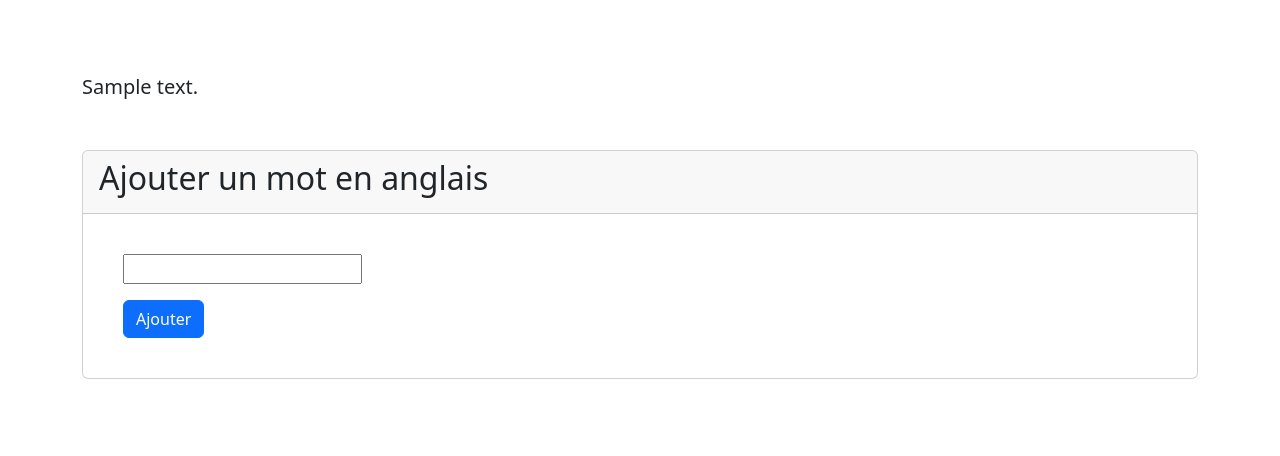
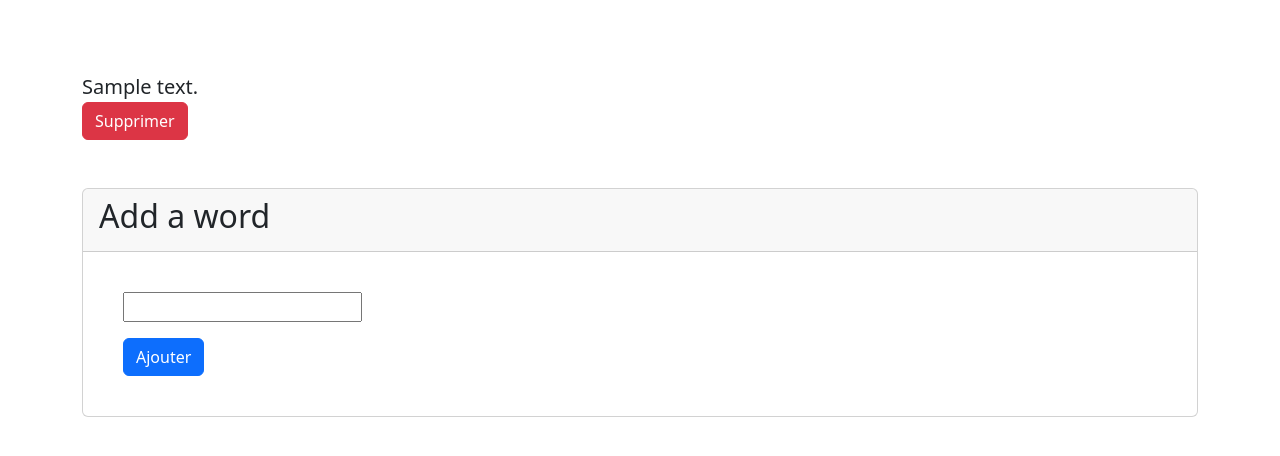
Before and after one commit to raphaelmoynat/minigamesdjango, a Django app: page /add_word/ in a window 1280 px wide. Shown: the part 56-512 px from the top of the page. Run offline with Django 5.2, Linux system fonts and the light colour scheme; tables that the repository leaves empty hold one stand-in row (values such as "Sample post"); some libraries are stand-ins or nearby versions.

Commit message:
correctifs

```diff
--- a/minigamesdjango/urls.py
+++ b/minigamesdjango/urls.py
@@ -23,6 +23,7 @@ urlpatterns = [
     path('admin/', admin.site.urls),
     path('', views.index, name='index'),
     path("add_word/", views.add_word, name="add_word"),
+    path("delete_word/<int:word_id>/", views.delete_word, name="delete_word"),
     path("start_cemantox/", views.start_cemantox, name="start_cemantox"),
     path("play_cemantox/", views.play_cemantox, name="play_cemantox"),
     path("reset_cemantox/", views.reset_cemantox, name="reset_cemantox"),
--- a/website/templates/cemantox/add_word.html
+++ b/website/templates/cemantox/add_word.html
@@ -6,12 +6,13 @@
         <div class="mb-1">
             <br>
             <div class="fs-5">{{ word.text }}</div>
+            <a href="{% url 'delete_word' word.id %}" class="btn btn-danger">Supprimer</a>
 
         </div>
         {% endfor %}
         <div class="card mt-5">
             <div class="card-header">
-                <h2>Ajouter un mot en anglais</h2>
+                <h2>Add a word</h2>
             </div>
             <div class="card-body">
                 <form method="post" class="p-4">
--- a/website/views.py
+++ b/website/views.py
@@ -26,6 +26,12 @@ def add_word(request):
         form = WordForm()
 
     return render(request, "cemantox/add_word.html", {"form": form, "words": words})
+
+def delete_word(request, word_id):
+    word = get_object_or_404(Word, id=word_id)
+    word.delete()
+    return redirect('add_word')
+
 
 
 def start_cemantox(request):
```
Also changed, not shown: website/templates/morpion/play.html (+9 -5 lines).
